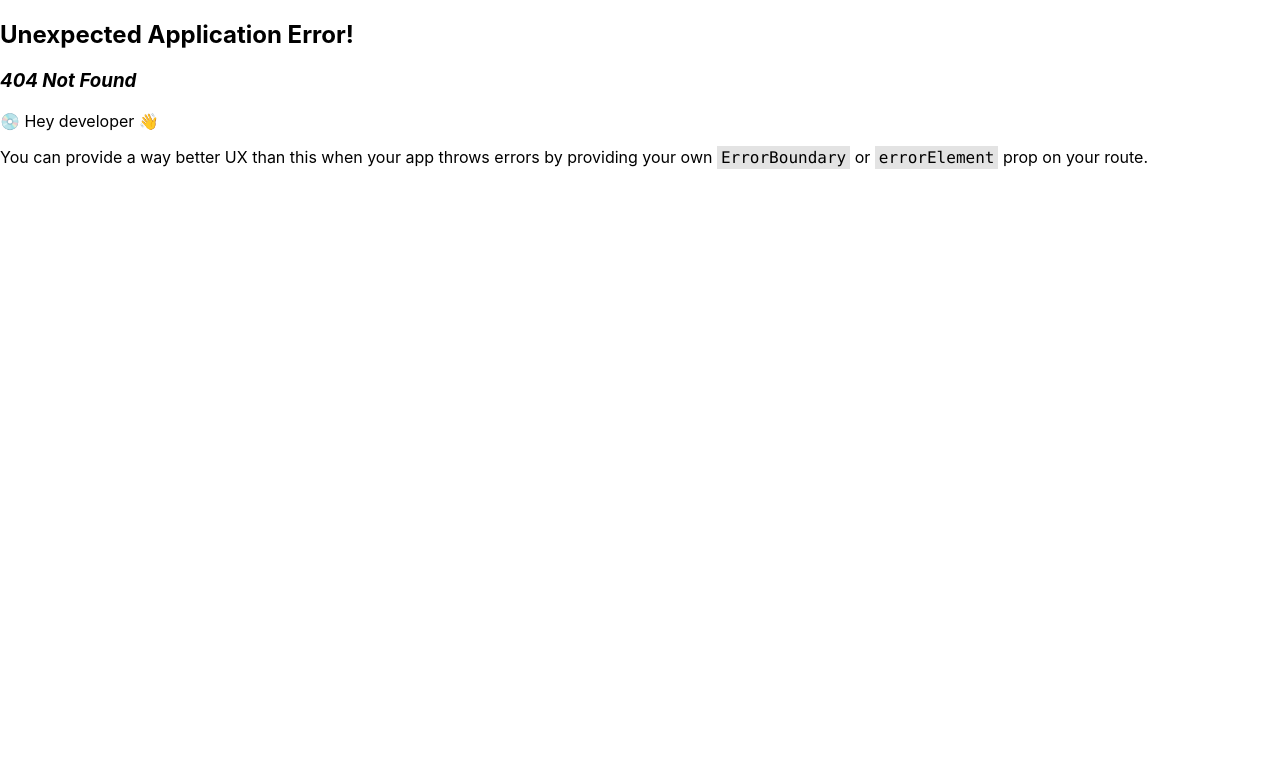
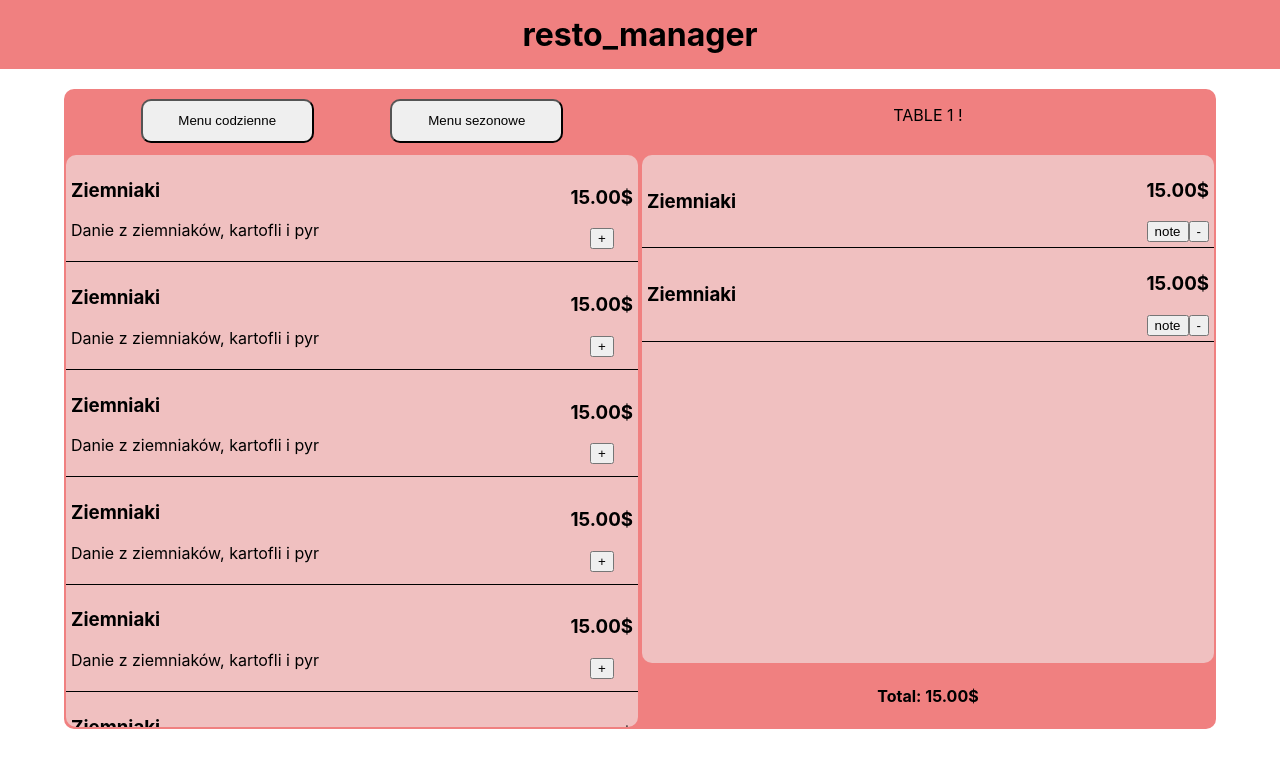
Before and after one commit to ant-st/restomanager, a React (Create React App) app: page /tables/1 in a window 1280 px wide. Before the commit this address had no page. Shown: the top 768 px of the page. Built offline with nearby package versions, Linux system fonts and the light colour scheme.

Commit message:
Table & tablescreen wireframe and static configuration

```diff
--- a/package.json
+++ b/package.json
@@ -3,11 +3,13 @@
   "version": "0.1.0",
   "private": true,
   "dependencies": {
+    "@reduxjs/toolkit": "^1.9.3",
     "@testing-library/jest-dom": "^5.16.5",
     "@testing-library/react": "^13.4.0",
     "@testing-library/user-event": "^13.5.0",
     "react": "^18.2.0",
     "react-dom": "^18.2.0",
+    "react-redux": "^8.0.5",
     "react-router": "^6.10.0",
     "react-router-dom": "^6.10.0",
     "react-scripts": "5.0.1",
--- a/src/App/App.css
+++ b/src/App/App.css
@@ -1,8 +1,9 @@
-body, html, #root {
+body, html, #root, .App {
   height: 100%;
   width: 100%;
 }
 
 .App {
   text-align: center;
+  overflow: hidden;
 }
--- a/src/App/App.js
+++ b/src/App/App.js
@@ -2,11 +2,17 @@ import {Root} from "../Root/root";
 import './App.css';
 import {RouterProvider, createRoutesFromElements, Route, createBrowserRouter} from "react-router-dom";
 import {Homepage} from "../HomePage/homepage";
+import {Tables} from "../Tables/tables";
+import {TableScreen} from "../TableScreen/tablescreen";
 
 const router = createBrowserRouter(
     createRoutesFromElements(
         <Route path="/" element= {<Root/>}>
-            <Route path="/" element={<Homepage/>}/>
+            <Route path="" element={<Homepage/>}/>
+            <Route path="tables">
+                <Route path='' element={<Tables/>}/>
+                <Route path=":id" element={<TableScreen/>}/>
+            </Route>
         </Route>
     ));
 
--- a/src/HomePage/homepage.js
+++ b/src/HomePage/homepage.js
@@ -4,7 +4,7 @@ import {NavLink} from "react-router-dom";
 export const Homepage = () => {
     return (
         <div id="homepage">
-            <NavLink to={'waiter'} className="menuContainer">
+            <NavLink to={'tables'} className="menuContainer">
                     <img src={require('./menuImg.png')} alt="menu icon"/>
                     <p>Obsługa kelnerska</p>
             </NavLink>
--- a/src/Root/root.css
+++ b/src/Root/root.css
@@ -6,3 +6,8 @@ h1 {
     margin: 0 auto;
     padding: 15px;
 }
+
+.content {
+    height: 100%;
+    width: 100%;
+}
--- /dev/null
+++ b/src/TableScreen/tablescreen.css
@@ -0,0 +1,63 @@
+#tableScreen {
+    width: 90%;
+    height: 80%;
+    background-color: lightcoral;
+    margin: 20px auto;
+    border-radius: 10px;
+    display: grid;
+    grid-template: 10% 80% 10% / 1fr 1fr;
+    grid-template-areas: 'menuSelector tableName' 'menu order' 'menu total' ;
+}
+
+#tableName {
+    grid-area: tableName;
+}
+
+#menuButtons {
+    grid-area: menuSelector;
+    display: flex;
+    justify-content: space-evenly;
+    align-items: center;
+}
+
+#menuButtons button {
+    height: 70%;
+    width: 30%;
+    border-radius: 10px;
+}
+
+#menuListing {
+    grid-area: menu;
+    background-color: #f0c0c0;
+    border-radius: 10px;
+    margin: 2px;
+
+    display: flex;
+    flex-direction: column;
+    overflow: scroll;
+}
+
+#order {
+    grid-area: order;
+    background-color: #f0c0c0;
+    border-radius: 10px;
+    margin: 2px;
+
+    display: flex;
+    flex-direction: column;
+    overflow: scroll;
+}
+
+.menuPosition {
+    box-sizing: border-box;
+    width: 100%;
+    border-bottom: 1px solid black;
+    display: inline-flex;
+    justify-content: space-between;
+    align-items: center;
+    padding: 5px;
+}
+
+.positionDescription {
+    text-align: left;
+}
--- /dev/null
+++ b/src/TableScreen/tablescreen.js
@@ -0,0 +1,125 @@
+import {useParams} from "react-router";
+import './tablescreen.css'
+
+export const TableScreen = () => {
+    let { id } = useParams();
+
+    return (
+        <div id="tableScreen">
+            <section id="tableName">
+                <p>TABLE {id} !</p>
+            </section>
+            <section id="menuButtons">
+                <button>Menu codzienne</button>
+                <button>Menu sezonowe</button>
+            </section>
+            <section id="menuListing">
+                <div className="menuPosition">
+                    <div className="positionDescription">
+                        <h3>Ziemniaki</h3>
+                        <p>Danie z ziemniaków, kartofli i pyr</p>
+                    </div>
+                    <div className="priceAndButton">
+                        <h3>15.00$</h3>
+                        <button>+</button>
+                    </div>
+                </div>
+                <div className="menuPosition">
+                    <div className="positionDescription">
+                        <h3>Ziemniaki</h3>
+                        <p>Danie z ziemniaków, kartofli i pyr</p>
+                    </div>
+                    <div className="priceAndButton">
+                        <h3>15.00$</h3>
+                        <button>+</button>
+                    </div>
+                </div>
+                <div className="menuPosition">
+                    <div className="positionDescription">
+                        <h3>Ziemniaki</h3>
+                        <p>Danie z ziemniaków, kartofli i pyr</p>
+                    </div>
+                    <div className="priceAndButton">
+                        <h3>15.00$</h3>
+                        <button>+</button>
+                    </div>
+                </div>
+                <div className="menuPosition">
+                    <div className="positionDescription">
+                        <h3>Ziemniaki</h3>
+                        <p>Danie z ziemniaków, kartofli i pyr</p>
+                    </div>
+                    <div className="priceAndButton">
+                        <h3>15.00$</h3>
+                        <button>+</button>
+                    </div>
+                </div>
+                <div className="menuPosition">
+                    <div className="positionDescription">
+                        <h3>Ziemniaki</h3>
+                        <p>Danie z ziemniaków, kartofli i pyr</p>
+                    </div>
+                    <div className="priceAndButton">
+                        <h3>15.00$</h3>
+                        <button>+</button>
+                    </div>
+                </div>
+                <div className="menuPosition">
+                    <div className="positionDescription">
+                        <h3>Ziemniaki</h3>
+                        <p>Danie z ziemniaków, kartofli i pyr</p>
+                    </div>
+                    <div className="priceAndButton">
+                        <h3>15.00$</h3>
+                        <button>+</button>
+                    </div>
+                </div>
+                <div className="menuPosition">
+                    <div className="positionDescription">
+                        <h3>Ziemniaki</h3>
+                        <p>Danie z ziemniaków, kartofli i pyr</p>
+                    </div>
+                    <div className="priceAndButton">
+                        <h3>15.00$</h3>
+                        <button>+</button>
+                    </div>
+                </div>
+                <div className="menuPosition">
+                    <div className="positionDescription">
+                        <h3>Ziemniaki</h3>
+                        <p>Danie z ziemniaków, kartofli i pyr</p>
+                    </div>
+                    <div className="priceAndButton">
+                        <h3>15.00$</h3>
+                        <button>+</button>
+                    </div>
+                </div>
+            </section>
+            <section id="order">
+                <div className="menuPosition">
+                    <div className="positionDescription">
+                        <h3>Ziemniaki</h3>
+                    </div>
+                    <div className="priceAndButton">
+                        <h3>15.00$</h3>
+                        <button>note</button>
+                        <button>-</button>
+                    </div>
+                </div>
+                <div className="menuPosition">
+                    <div className="positionDescription">
+                        <h3>Ziemniaki</h3>
+                    </div>
+                    <div className="priceAndButton">
+                        <h3>15.00$</h3>
+                        <button>note</button>
+                        <button>-</button>
+                    </div>
+                </div>
+            </section>
+            <section id="total">
+                <h4>Total: 15.00$</h4>
+            </section>
+        </div>
+    )
+}
--- /dev/null
+++ b/src/Tables/tables.css
@@ -0,0 +1,23 @@
+#tablesGallery {
+    display: flex;
+    width: 100%;
+    flex-wrap: wrap;
+    justify-content: space-evenly;
+}
+
+.table {
+    width: 15%;
+    height: 150px;
+    margin: 20px;
+    background-color: lightcoral;
+
+    border-radius: 10%;
+
+    display: flex;
+    flex-direction: column;
+    justify-content: center;
+}
+
+.table p {
+   margin: auto;
+}
--- /dev/null
+++ b/src/Tables/tables.js
@@ -0,0 +1,20 @@
+import './tables.css'
+import {NavLink} from "react-router-dom";
+
+const tablesArray = [{id: 1, name: 'Stol 1'}, {id: 2, name: 'Stolik 2'}, {id: 3, name: 'Kominek'}]
+
+const renderTable = (table) => {
+    return (
+        <NavLink to={String(table.id)} className="table">
+            <p>{table.name}</p>
+        </NavLink>
+    )
+}
+
+export const Tables = () => {
+    return (
+        <div id="tablesGallery">
+            {tablesArray.map(renderTable)}
+        </div>
+    )
+}
```
Also changed, not shown: 1 other file (tests, documents, lock files or other folders).
